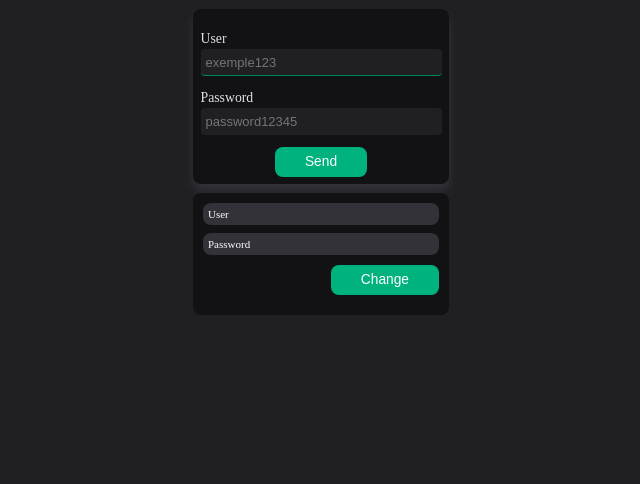
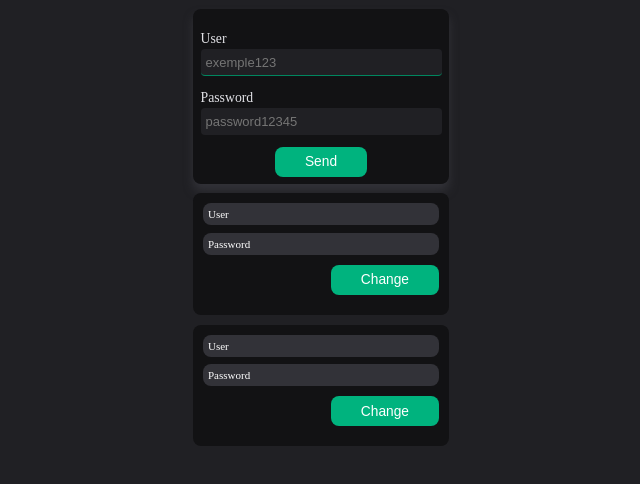
Before and after one commit to cauealb/projects-React, a React (Vite) app in the folder 03-form/: page / in a window 1280 px wide. Shown: the top 484 px of the page, without its empty margins (319-959 px from the left). Built offline with nearby package versions, Linux system fonts and the light colour scheme.

Commit message:
Criando espaçamento entre os componentes

```diff
--- a/03-form/src/Components/List/List.s.js
+++ b/03-form/src/Components/List/List.s.js
@@ -7,6 +7,7 @@ export const StyledSection = styled.section`
     font-size: 2.2rem;
     width: 20%;
     margin: auto;
+    margin-bottom: 1rem;
 
     background-color: ${props => props.theme['--gray-900']};
     border-radius: 8px;
--- a/03-form/src/Components/List/ListLogin.jsx
+++ b/03-form/src/Components/List/ListLogin.jsx
@@ -10,6 +10,14 @@ export function List() {
                 </StyledDivParagraph>
                 <StyledButtonList>Change</StyledButtonList>
             </StyledSection>
+
+            <StyledSection>
+                <StyledDivParagraph>
+                    <StyledParagraph>User</StyledParagraph>
+                    <StyledParagraph>Password</StyledParagraph>
+                </StyledDivParagraph>
+                <StyledButtonList>Change</StyledButtonList>
+            </StyledSection>
         </>
     )
 }
```
